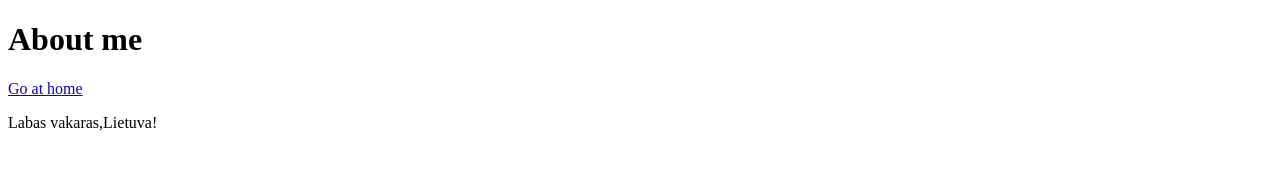
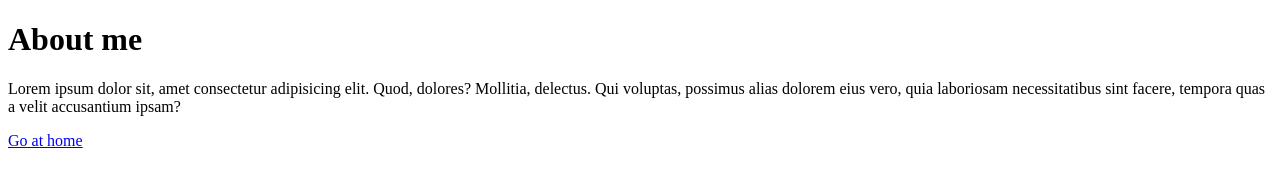
Before and after one commit to ModestaLiatuke/1-intro, a plain HTML site: page about.html in a window 1280 px wide. Drawn offline with Linux system fonts and the light colour scheme.

Commit message:
Abiut page paragraph

```diff
--- a/about.html
+++ b/about.html
@@ -9,9 +9,10 @@
 </head>
 
 <body>
-    <h1>About me</h1>
+<h1>About me</h1>
+<p>Lorem ipsum dolor sit, amet consectetur adipisicing elit. Quod, dolores? Mollitia, delectus. Qui voluptas, possimus alias dolorem eius vero, quia laboriosam necessitatibus sint facere, tempora quas a velit accusantium ipsam?</p>
 <a href="../">Go at home</a>
-<p>Labas vakaras,Lietuva!</p>
+
 </body>
 
 </html>
```
